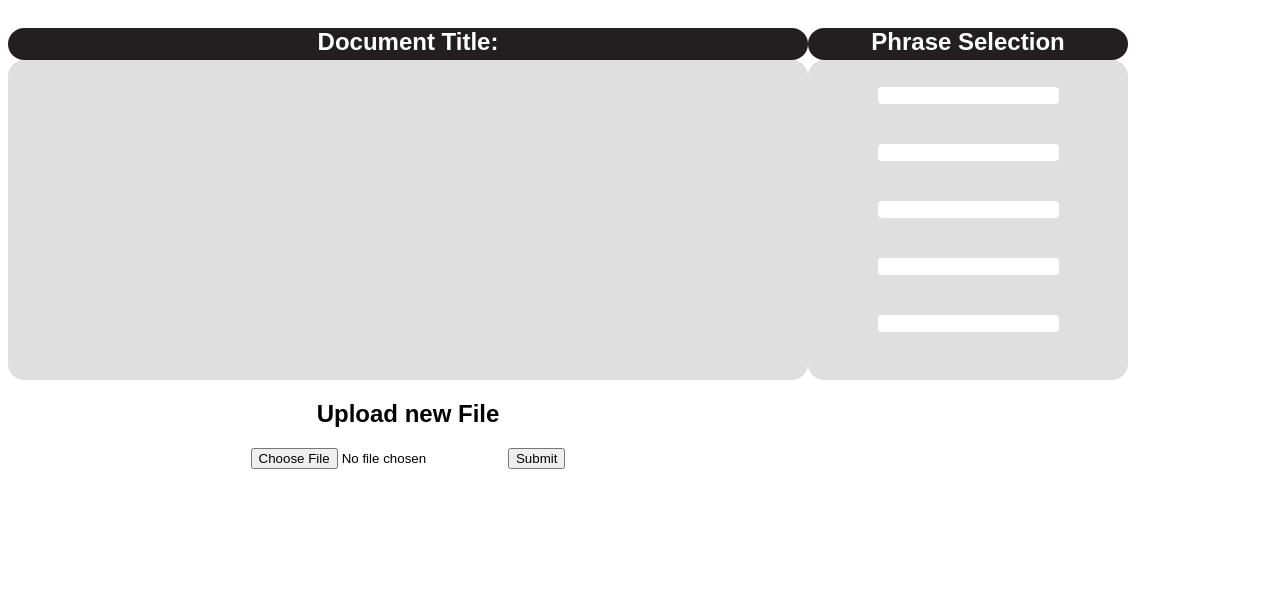
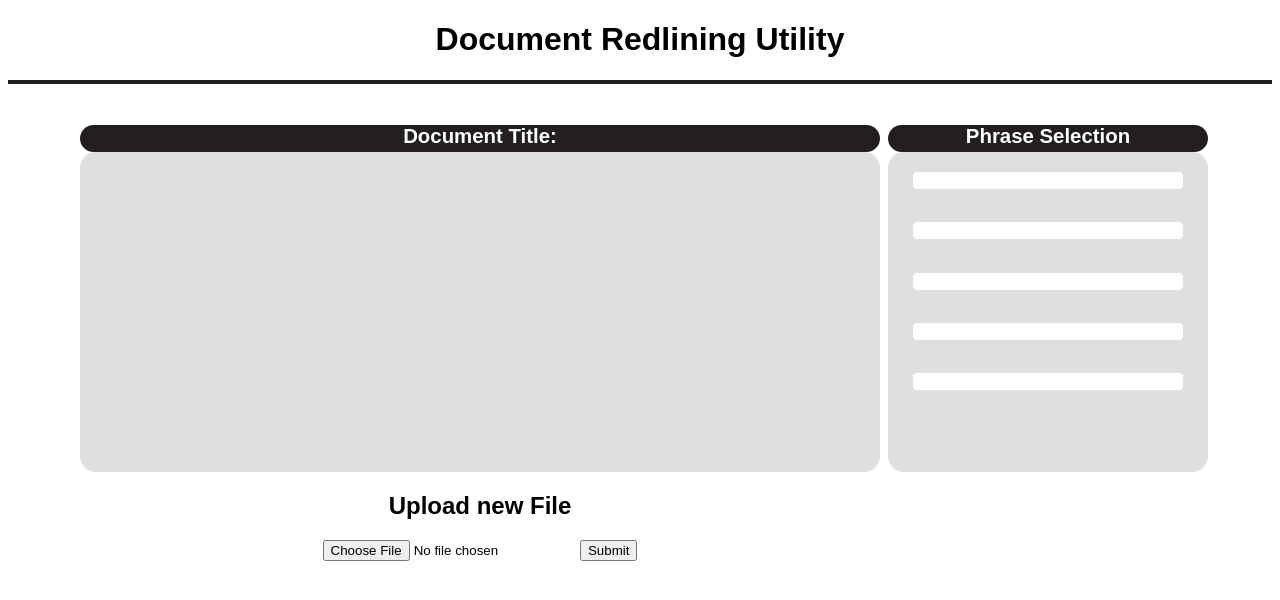
Before and after one commit to jackpots28/graphRagSandbox, a Flask app: page / in a window 1280 px wide. Shown: the top 600 px of the page. Run offline with Flask 3, Linux system fonts and the light colour scheme.

Commit message:
Update to style - almost 100% on it

```diff
--- a/static/styles/_main.css
+++ b/static/styles/_main.css
@@ -12,6 +12,15 @@ Color Palette:
     font-family: Arial,'EB Garamond',serif;
 }
 
+
+.doc_title_container {
+    text-align: center;
+    border-bottom-style: solid;
+    border-bottom-width: 0.25em;
+    border-bottom-color: #231F20;
+}
+
+/* All Pairs of left/right panel divs */
 .left_child_panel, .right_child_panel {
     background-color: #FFF;
 }
@@ -21,16 +30,23 @@ Color Palette:
     color: #FFF;
     height: 2em;
     border-radius: 2em;
+    font-size: 0.85em;
 }
 
 .left_embedded_webpage, .right_form_selection {
     background-color: #DFDFDF;
 }
 
+.right_embedded_webpage, .right_child_panel {
+    margin-left: 0.5em;
+}
 
+/* Individual panel div styles */
 .super_parent {
     position: fixed;
-    display: flex;
+    display: inline-flex;
+    justify-content: center;
+    margin-top: 1.5em;
 }
 
 .left_child_panel {
@@ -71,12 +87,13 @@ Color Palette:
 }
 
 .right_form_selection input {
-    margin: 2em 1em 1em;
+    margin: 1.5em 1em 1em;
     border-radius: 4px;
     border: none;
+    width: 20em;
 }
 
-.doc_upload_form {
+.bottom_doc_upload_selection {
     /*background-color: crimson;*/
     text-align: center;
 }
--- a/templates/root_frame.html
+++ b/templates/root_frame.html
@@ -16,6 +16,9 @@
 </head>
 
 <body>
+<div class="doc_title_container">
+  <h1>Document Redlining Utility</h1>
+</div>
   <div class="super_parent">
     <div class="left_child_panel">
       <div class="left_main_header">
@@ -24,7 +27,7 @@
       <div class="left_embedded_webpage">
         <iframe height="100%" width="100%" src="{{url_for('static', filename=static_file_name)}}" title="TEST"></iframe>
       </div>
-      <div class="doc_upload_form">
+      <div class="bottom_doc_upload_selection">
         <h2>Upload new File</h2>
         <form method="POST" enctype=multipart/form-data>
           <input type=file name=file>
```
